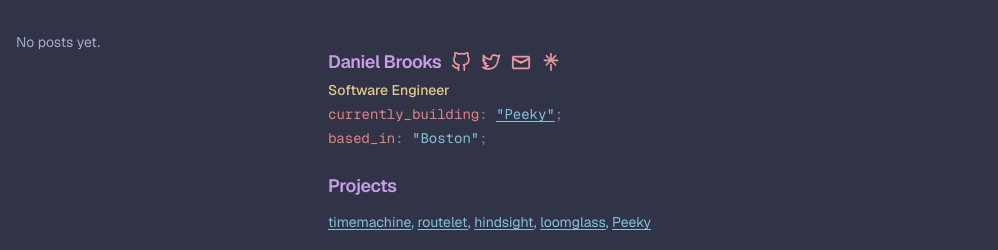
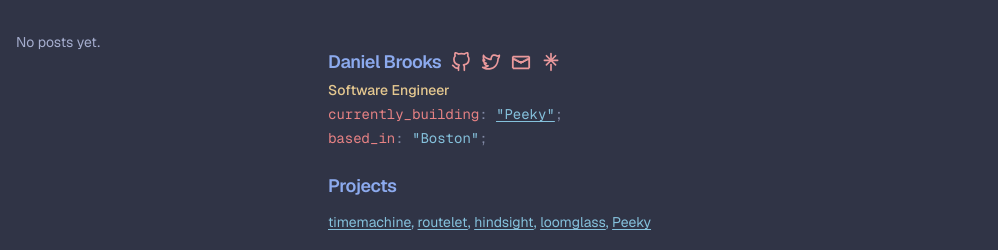
Before and after one commit to danielbusnz/danielbusnz, a Next.js app: page / in a window 1280 px wide. Shown: the top 250 px of the page, without its empty margins (0-998 px from the left). Built offline with nearby package versions, Linux system fonts and the light colour scheme.

Commit message:
recolor date, name, and projects heading to blue

```diff
--- a/app/layout.tsx
+++ b/app/layout.tsx
@@ -47,7 +47,7 @@ export default function RootLayout({
                             <Link
                                 href="/"
                                 className="text-lg font-semibold tracking-tight no-underline"
-                                style={{ color: "#ca9ee6" }}
+                                style={{ color: "#8caaee" }}
                             >
                                 Daniel Brooks
                             </Link>
--- a/app/page.tsx
+++ b/app/page.tsx
@@ -20,7 +20,7 @@ export default function Home() {
             <section className="flex flex-col gap-3">
                 <h2
                     className="text-lg font-semibold tracking-tight"
-                    style={{ color: "#ca9ee6" }}
+                    style={{ color: "#8caaee" }}
                 >
                     Projects
                 </h2>
@@ -60,7 +60,7 @@ export default function Home() {
                     <Link
                         href={`/posts/${post.slug}`}
                         className="text-2xl font-semibold tracking-tight no-underline"
-                        style={{ color: "#ca9ee6" }}
+                        style={{ color: "#8caaee" }}
                     >
                         {formatDate(post.date)}
                     </Link>
--- a/app/posts/[slug]/page.tsx
+++ b/app/posts/[slug]/page.tsx
@@ -45,7 +45,7 @@ export default async function PostPage({
       <header className="mt-6">
         <time
           className="text-2xl font-semibold tracking-tight"
-          style={{ color: "#ca9ee6" }}
+          style={{ color: "#8caaee" }}
           dateTime={post.date}
         >
           {formatDate(post.date)}
```
